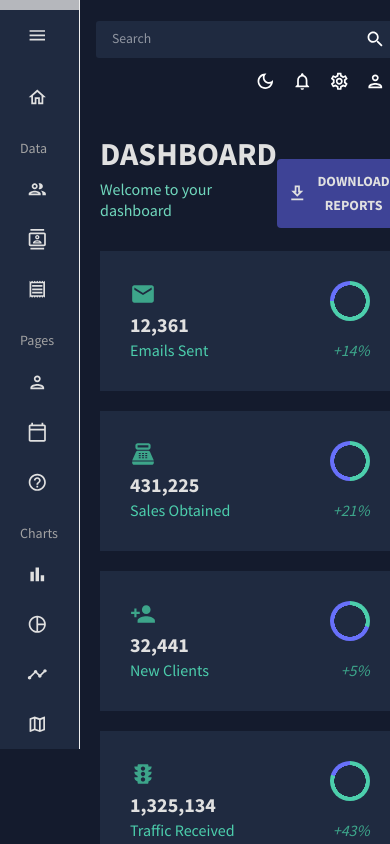
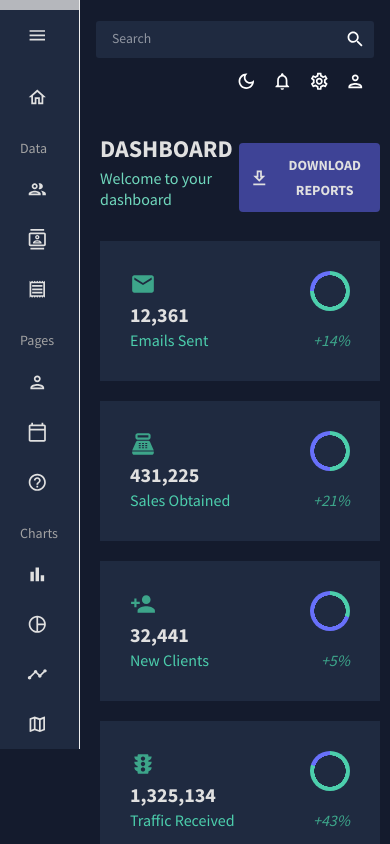
Before and after one commit to jafarFahimi/next-dashboard, a Next.js app: page / in a window 390 px wide. Shown: the top 844 px of the page. Built offline with nearby package versions, Linux system fonts and the light colour scheme.

Commit message:
Header.tsx text responsived

```diff
--- a/components/Header.tsx
+++ b/components/Header.tsx
@@ -1,4 +1,4 @@
-import { Typography, Box, useTheme } from "@mui/material";
+import { Typography, Box, useTheme, useMediaQuery } from "@mui/material";
 import { tokens } from "styles/theme";
 
 const Header: React.FC<{ title: string; subtitle: string }> = ({
@@ -7,10 +7,12 @@ const Header: React.FC<{ title: string; subtitle: string }> = ({
 }) => {
   const theme = useTheme();
   const colors = tokens(theme.palette.mode);
+  const isNonMobile = useMediaQuery("(min-width:400px)");
+
   return (
     <Box mb="30px">
       <Typography
-        variant="h2"
+        variant={`${isNonMobile ? "h2" : "h3"}`}
         color={colors.grey[100]}
         fontWeight="bold"
         sx={{ m: "0 0 5px 0" }}
--- a/pages/index.tsx
+++ b/pages/index.tsx
@@ -32,7 +32,6 @@ const Dashboard: NextPage = () => {
       {/* HEADER */}
       <Box display="flex" justifyContent="space-between" alignItems="center">
         <Header title="DASHBOARD" subtitle="Welcome to your dashboard" />
-        <Box>
         <Button
           sx={{
             bgcolor: colors.blueAccent[700],
@@ -41,12 +40,12 @@ const Dashboard: NextPage = () => {
             fontWeight: "bold",
             padding: "10px",
             marginRight: { md: "10px" },
+            marginBottom: "20px",
           }}
         >
           <DownloadOutlinedIcon sx={{ mr: "10px" }} />
           Download Reports
         </Button>
-        </Box>
       </Box>
 
       {/* GRID & CHARTS */}
@@ -57,7 +56,6 @@ const Dashboard: NextPage = () => {
           gridTemplateColumns="repeat(12, 1fr)"
           gridAutoRows="140px"
           gap="20px"
-
         >
           <Box
             sx={{
```
Lines whose indentation alone changed are shown as unchanged.
